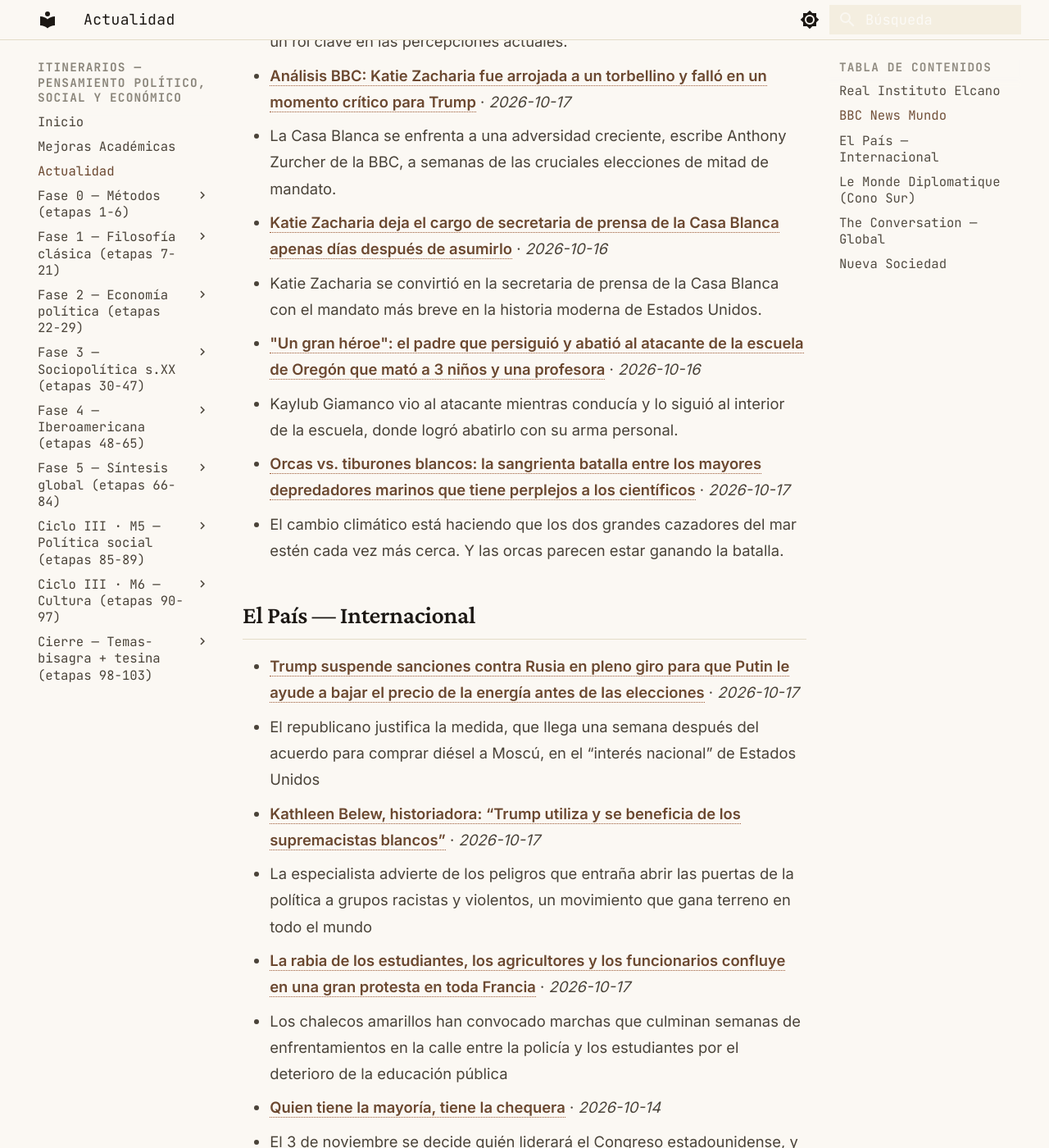
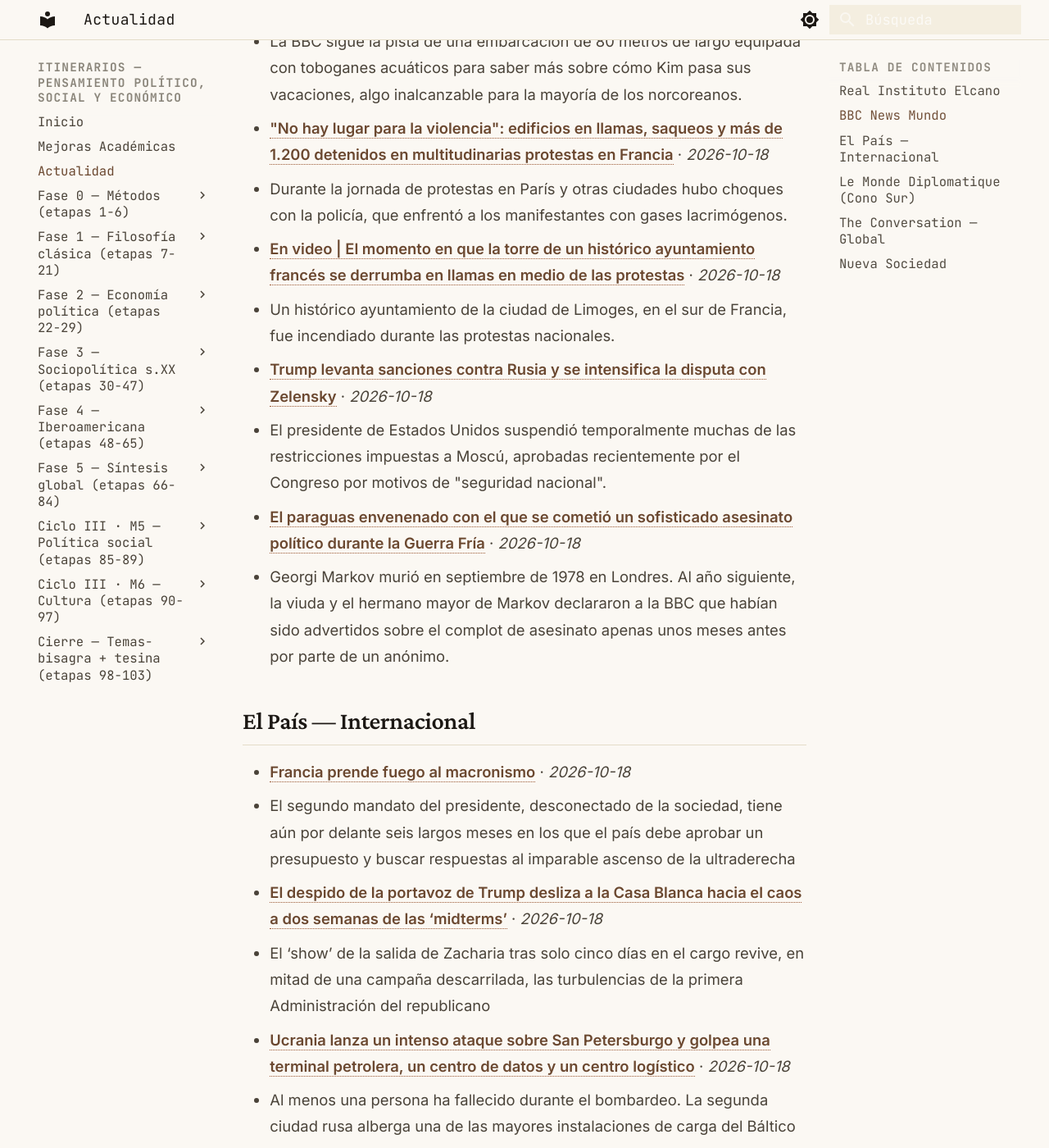
Before and after one commit to MrSpagVi/Curso, an MkDocs documentation site: the page built from docs/actualidad.md, in a window 1280 px wide and 1400 px high, scrolled down 970 px. Shown: the whole window at 82% size. Built offline with MkDocs 1.6.1 and Material for MkDocs 9.7.7, drawn with Linux system fonts in a browser that asks for light colours; some of the changed text lies outside the part shown.

Commit message:
auto: actualidad 2026-10-18

```diff
--- a/docs/actualidad.md
+++ b/docs/actualidad.md
@@ -6,7 +6,7 @@ title: Actualidad
 
 Últimos titulares de fuentes que dictan agenda en ciencia política y geopolítica. Actualizado automáticamente cada día (vía GitHub Actions).
 
-_Última actualización: 2026-10-17 09:55 UTC_
+_Última actualización: 2026-10-18 10:07 UTC_
 
 !!! tip "Ritual mensual — #actualidad"
     El último sábado de cada mes: agarrá **un** titular de los de abajo y escribí **300 palabras** aplicándole **2 autores** del último mes que leíste. ¿Qué diría cada uno? ¿En qué chocan? No resumas la noticia — usala como caso para pensar con las herramientas que venís construyendo. Guardá el texto con el tag `#actualidad` en tu sistema de notas. Esto convierte la teoría en criterio sobre la coyuntura: el objetivo del plan no es citar a Maquiavelo, es leer el presente con él.
@@ -17,29 +17,29 @@ _Sin datos en esta ejecución. Visitar fuente: [https://www.realinstitutoelcano.
 
 ## BBC News Mundo
 
-- **[Por qué Irlanda es uno de los países del mundo más críticos con Israel por la guerra en Gaza](https://www.bbc.com/mundo/articles/c8r4vy17rx62o?at_medium=RSS&at_campaign=rss)** · *2026-10-17*
-  - Las narrativas históricas y el pasado irlandés como colonia inglesa juegan un rol clave en las percepciones actuales.
-- **[Análisis BBC: Katie Zacharia fue arrojada a un torbellino y falló en un momento crítico para Trump](https://www.bbc.com/mundo/articles/cj040dx1yx0vo?at_medium=RSS&at_campaign=rss)** · *2026-10-17*
-  - La Casa Blanca se enfrenta a una adversidad creciente, escribe Anthony Zurcher de la BBC, a semanas de las cruciales elecciones de mitad de mandato.
-- **[Katie Zacharia deja el cargo de secretaria de prensa de la Casa Blanca apenas días después de asumirlo](https://www.bbc.com/mundo/articles/cm86zggzj6e0o?at_medium=RSS&at_campaign=rss)** · *2026-10-16*
-  - Katie Zacharia se convirtió en la secretaria de prensa de la Casa Blanca con el mandato más breve en la historia moderna de Estados Unidos.
-- **["Un gran héroe": el padre que persiguió y abatió al atacante de la escuela de Oregón que mató a 3 niños y una profesora](https://www.bbc.com/mundo/articles/cm369xj3lxy6o?at_medium=RSS&at_campaign=rss)** · *2026-10-16*
-  - Kaylub Giamanco vio al atacante mientras conducía y lo siguió al interior de la escuela, donde logró abatirlo con su arma personal.
-- **[Orcas vs. tiburones blancos: la sangrienta batalla entre los mayores depredadores marinos que tiene perplejos a los científicos](https://www.bbc.com/mundo/articles/cm9qzxwz9y3qo?at_medium=RSS&at_campaign=rss)** · *2026-10-17*
-  - El cambio climático está haciendo que los dos grandes cazadores del mar estén cada vez más cerca. Y las orcas parecen estar ganando la batalla.
+- **[Un yate con una piscina de 50 metros y toboganes acuáticos: imágenes satelitales revelan el lujoso complejo de vacaciones de Kim Jong-un en Corea del Norte](https://www.bbc.com/mundo/articles/c63r59qq0vd3o?at_medium=RSS&at_campaign=rss)** · *2026-10-18*
+  - La BBC sigue la pista de una embarcación de 80 metros de largo equipada con toboganes acuáticos para saber más sobre cómo Kim pasa sus vacaciones, algo inalcanzable para la mayoría de los norcoreanos.
+- **["No hay lugar para la violencia": edificios en llamas, saqueos y más de 1.200 detenidos en multitudinarias protestas en Francia](https://www.bbc.com/mundo/articles/cvwy7rzx34r1o?at_medium=RSS&at_campaign=rss)** · *2026-10-18*
+  - Durante la jornada de protestas en París y otras ciudades hubo choques con la policía, que enfrentó a los manifestantes con gases lacrimógenos.
+- **[En video | El momento en que la torre de un histórico ayuntamiento francés se derrumba en llamas en medio de las protestas](https://www.bbc.com/mundo/articles/c6m2dvek0gv9o?at_medium=RSS&at_campaign=rss)** · *2026-10-18*
+  - Un histórico ayuntamiento de la ciudad de Limoges, en el sur de Francia, fue incendiado durante las protestas nacionales.
+- **[Trump levanta sanciones contra Rusia y se intensifica la disputa con Zelensky](https://www.bbc.com/mundo/articles/c6x2vx8pvdv2o?at_medium=RSS&at_campaign=rss)** · *2026-10-18*
+  - El presidente de Estados Unidos suspendió temporalmente muchas de las restricciones impuestas a Moscú, aprobadas recientemente por el Congreso por motivos de "seguridad nacional".
+- **[El paraguas envenenado con el que se cometió un sofisticado asesinato político durante la Guerra Fría](https://www.bbc.com/mundo/articles/c8jd1xnryppo?at_medium=RSS&at_campaign=rss)** · *2026-10-18*
+  - Georgi Markov murió en septiembre de 1978 en Londres. Al año siguiente, la viuda y el hermano mayor de Markov declararon a la BBC que habían sido advertidos sobre el complot de asesinato apenas unos meses antes por parte de un anónimo.
 
 ## El País — Internacional
 
-- **[Trump suspende sanciones contra Rusia en pleno giro para que Putin le ayude a bajar el precio de la energía antes de las elecciones](https://elpais.com/us/2026-10-17/trump-suspende-temporalmente-sanciones-contra-rusia-por-interes-nacional.html)** · *2026-10-17*
-  - El republicano justifica la medida, que llega una semana después del acuerdo para comprar diésel a Moscú, en el “interés nacional” de Estados Unidos
-- **[Kathleen Belew, historiadora: “Trump utiliza y se beneficia de los supremacistas blancos”](https://elpais.com/internacional/2026-10-17/kathleen-belew-historiadora-trump-utiliza-y-se-beneficia-de-los-supremacistas-blancos.html)** · *2026-10-17*
-  - La especialista advierte de los peligros que entraña abrir las puertas de la política a grupos racistas y violentos, un movimiento que gana terreno en todo el mundo
-- **[La rabia de los estudiantes, los agricultores y los funcionarios confluye en una gran protesta en toda Francia](https://elpais.com/internacional/2026-10-17/la-rabia-de-los-estudiantes-los-agricultores-y-los-funcionarios-confluye-en-una-gran-protesta-en-toda-francia.html)** · *2026-10-17*
-  - Los chalecos amarillos han convocado marchas que culminan semanas de enfrentamientos en la calle entre la policía y los estudiantes por el deterioro de la educación pública
+- **[Francia prende fuego al macronismo](https://elpais.com/internacional/2026-10-18/francia-prende-fuego-al-macronismo.html)** · *2026-10-18*
+  - El segundo mandato del presidente, desconectado de la sociedad, tiene aún por delante seis largos meses en los que el país debe aprobar un presupuesto y buscar respuestas al imparable ascenso de la ultraderecha
+- **[El despido de la portavoz de Trump desliza a la Casa Blanca hacia el caos  a dos semanas de las ‘midterms’](https://elpais.com/us/2026-10-18/el-despido-de-la-portavoz-de-trump-desliza-a-la-casa-blanca-hacia-el-caos-a-dos-semanas-de-las-midterms.html)** · *2026-10-18*
+  - El ‘show’ de la salida de Zacharia tras solo cinco días en el cargo revive, en mitad de una campaña descarrilada, las turbulencias de la primera Administración del republicano
+- **[Ucrania lanza un intenso ataque sobre San Petersburgo y golpea una terminal petrolera, un centro de datos y un centro logístico](https://elpais.com/internacional/2026-10-18/ucrania-lanza-un-intenso-ataque-sobre-san-petersburgo-y-golpea-una-terminal-petrolera-un-centro-de-datos-y-un-centro-logistico.html)** · *2026-10-18*
+  - Al menos una persona ha fallecido durante el bombardeo. La segunda ciudad rusa alberga una de las mayores instalaciones de carga del Báltico
+- **[Trump apuñala a Ucrania por la espalda](https://elpais.com/internacional/2026-10-18/trump-apunala-a-ucrania-por-la-espalda.html)** · *2026-10-18*
+  - Putin ha perdido su condición de apestado gracias al presidente de Estados Unidos
 - **[Quien tiene la mayoría, tiene la chequera](https://elpais.com/us/2026-10-14/quien-tiene-la-mayoria-tiene-la-chequera.html)** · *2026-10-14*
   - El 3 de noviembre se decide quién liderará el Congreso estadounidense, y con ello quién maneja el presupuesto y pone las condiciones de la política exterior. Un momento crucial para la región en sus relaciones con Washington
-- **[Un cataclismo geopolítico empezó en Gaza hace tres años](https://elpais.com/internacional/2026-10-11/un-cataclismo-geopolitico-empezo-en-gaza-hace-tres-anos.html)** · *2026-10-11*
-  - El tercer aniversario de los ataques del 7 de octubre y el primero del falso alto el fuego en la Franja bastan para evaluar el trauma tanto de los israelíes como de los palestinos
 
 ## Le Monde Diplomatique (Cono Sur)
 
@@ -47,16 +47,16 @@ _Sin datos en esta ejecución. Visitar fuente: [https://www.eldiplo.org/feed/](h
 
 ## The Conversation — Global
 
+- **[African countries could save billions by cutting air pollution and greenhouse gases at the same time](https://theconversation.com/african-countries-could-save-billions-by-cutting-air-pollution-and-greenhouse-gases-at-the-same-time-291944)** · *2026-10-18*
+  - African countries could save billions, prevent deaths and slow climate change by cutting air pollution.
+- **[Blood pressure rising: over 50% of Nigerians we tested had hypertension and over 65% didn’t know it](https://theconversation.com/blood-pressure-rising-over-50-of-nigerians-we-tested-had-hypertension-and-over-65-didnt-know-it-292931)** · *2026-10-18*
+  - Millions of Nigerians are living with hypertension without knowing it – and the gaps in diagnosis and care run deep.
+- **[Ultra-trail running: why women excel yet remain under-represented](https://theconversation.com/ultra-trail-running-why-women-excel-yet-remain-under-represented-291606)** · *2026-10-18*
+  - Why are women still under-represented in trail and mountain running even though they excel over very long distances?
 - **[Young voters fear mass shootings like the one in Oregon, but that fear divides them on gun control](https://theconversation.com/young-voters-fear-mass-shootings-like-the-one-in-oregon-but-that-fear-divides-them-on-gun-control-294620)** · *2026-10-16*
   - An Oregon school shooting comes weeks before midterms when young voters could break turnout records, but research shows shared fear doesn’t mean shared views on guns.
 - **[Is it better to vaccinate against COVID and flu together, or separately?](https://theconversation.com/is-it-better-to-vaccinate-against-covid-and-flu-together-or-separately-294394)** · *2026-10-16*
   - The target groups for these two jabs are not exactly the same.
-- **[Rabbits were a medieval royal luxury in England – until the Black Death made them commonplace](https://theconversation.com/rabbits-were-a-medieval-royal-luxury-in-england-until-the-black-death-made-them-commonplace-293400)** · *2026-10-16*
-  - Once the preserve of the aristocracy, rabbits became commonplace by the end of the Middle Ages as the world was turned upside down after the arrival of plague.
-- **[Can AI screen for heart disease using photos of your tongue and face?](https://theconversation.com/can-ai-screen-for-heart-disease-using-photos-of-your-tongue-and-face-294192)** · *2026-10-16*
-  - Photos of the face and tongue helped an AI identify heart disease with 98% accuracy, but screening the general public is a much harder task.
-- **[Could the UK actually split? Experts explain the legal route for pro-independence leaders](https://theconversation.com/could-the-uk-actually-split-experts-explain-the-legal-route-for-pro-independence-leaders-293379)** · *2026-10-16*
-  - The UK’s legal framework means the independence question can keep being asked – and continue to be kicked down the road.
 
 ## Nueva Sociedad
 
```
